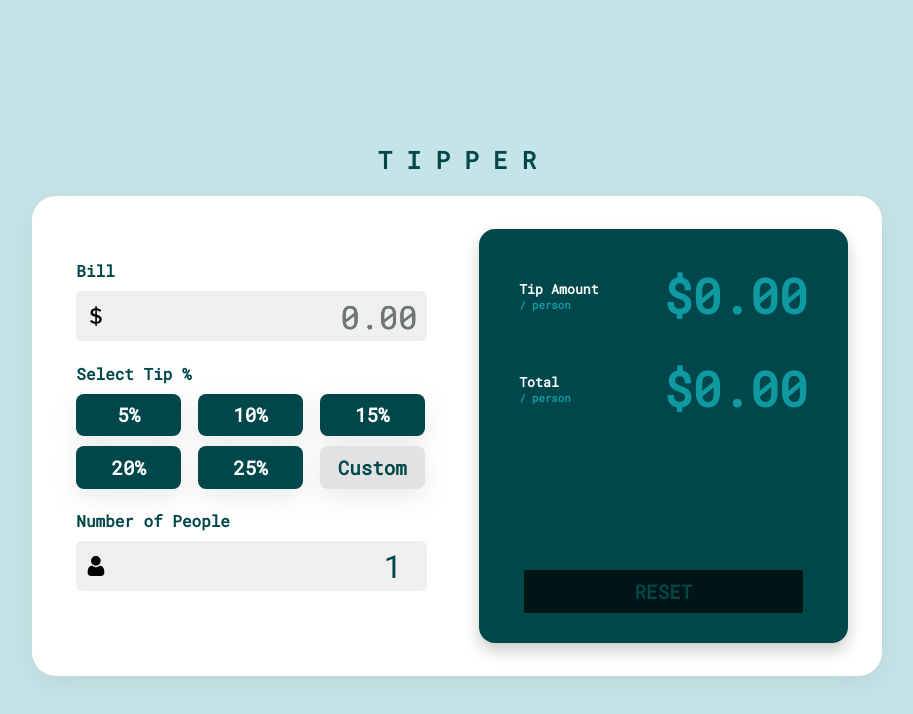
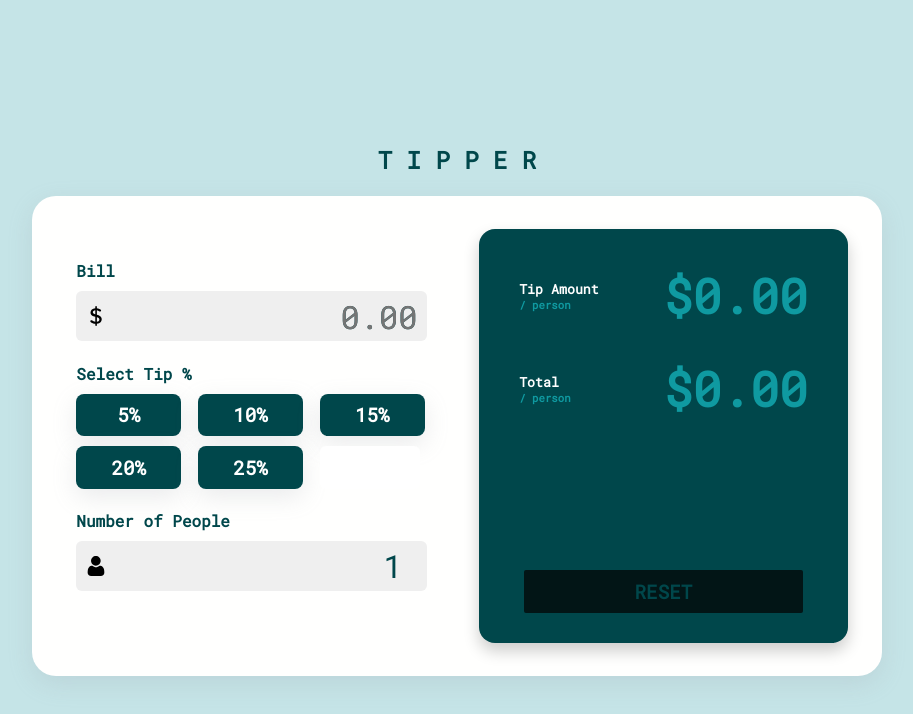
Before and after one commit to jaebeezy/tipper, a React (Create React App) app: page / in a window 1280 px wide. Both pictures are taken after a click on the button "Custom". Shown: the top 714 px of the page, without its empty margins (183-1096 px from the left). Built offline with nearby package versions, Linux system fonts and the light colour scheme.

Commit message:
finished custom tip button functionality

```diff
--- a/src/components/calculator.js
+++ b/src/components/calculator.js
@@ -33,7 +33,7 @@ const Calculator = () => {
           mode="bill-input"
           label="Bill"
           type="text"
-          value={bill}
+          value={bill || ""}
           onChange={setBill}
         />
         <TipSelector bill={bill} setTip={setTip} />
--- a/src/components/tipselector.js
+++ b/src/components/tipselector.js
@@ -1,12 +1,15 @@
-import React from "react";
+import React, { useState } from "react";
 
 import Button from "./button";
 
 const TipSelector = ({ bill, setTip }) => {
+  const [showCustom, setShowCustom] = useState(false);
+
   // handler function to calculate tip amount from bill
   const buttonClickHandler = (e) => {
     let tipAmount = bill * e.target.value;
     setTip(tipAmount);
+    setShowCustom(false);
   };
 
   return (
@@ -46,7 +49,23 @@ const TipSelector = ({ bill, setTip }) => {
             value={0.25}
             onClick={(e) => buttonClickHandler(e)}
           />
-          <Button mode="secondary" name="Custom" />
+          <div
+            className="custom-button-container"
+            onClick={() => setShowCustom(true)}
+          >
+            {showCustom ? (
+              <div className="toggle-box">
+                <input
+                  className="custom-input"
+                  type="text"
+                  onChange={(e) => setTip(e.target.value)}
+                  min="0"
+                />
+              </div>
+            ) : (
+              <Button mode="secondary" name="Custom" />
+            )}
+          </div>
         </div>
       </div>
     </div>
--- a/src/styles/_button.scss
+++ b/src/styles/_button.scss
@@ -47,3 +47,11 @@ button {
 button:hover {
   background-color: $buttonHoverGreen;
 }
+
+.toggle-box {
+  position: relative;
+  width: 105px;
+  margin: 0px;
+  padding: 0px;
+  height: 42.5px;
+}
--- a/src/styles/_inputbar.scss
+++ b/src/styles/_inputbar.scss
@@ -29,6 +29,16 @@ input[type="number"] {
     background-color: rgb(239, 239, 239);
   }
 
+  &.custom-input {
+    position: absolute;
+    margin: 0px;
+    padding: 0px;
+    height: 100%;
+    font-size: 1.5rem;
+    box-sizing: border-box;
+    text-align: center;
+  }
+
   &:focus-visible {
     outline: $darkGreen auto 1px;
   }
```
